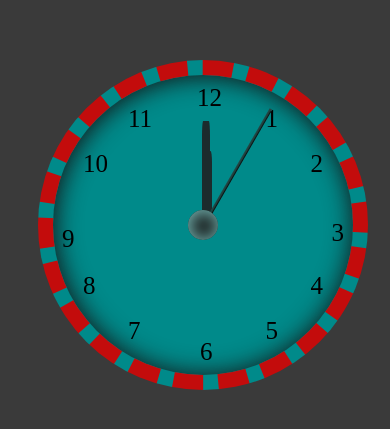
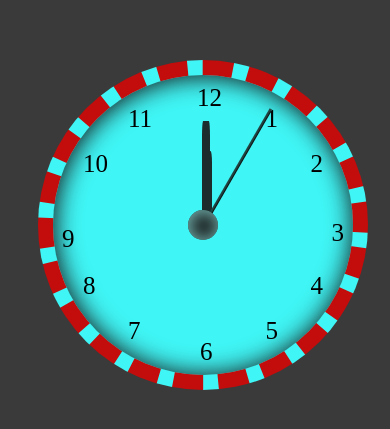
Before and after one commit to Akbasniwal/Sclock, a plain HTML site: page index.html in a window 390 px wide. Shown: the part 205-634 px from the top of the page. Drawn offline with Linux system fonts and the light colour scheme.

Commit message:
Update index.css

```diff
--- a/index.css
+++ b/index.css
@@ -126,6 +126,7 @@ body{
 }
 @media screen and (max-width: 500px) {
     .clock{
+        background-color: rgb(64, 245, 245);
         width: 300px;
         height: 300px;
     }
```
